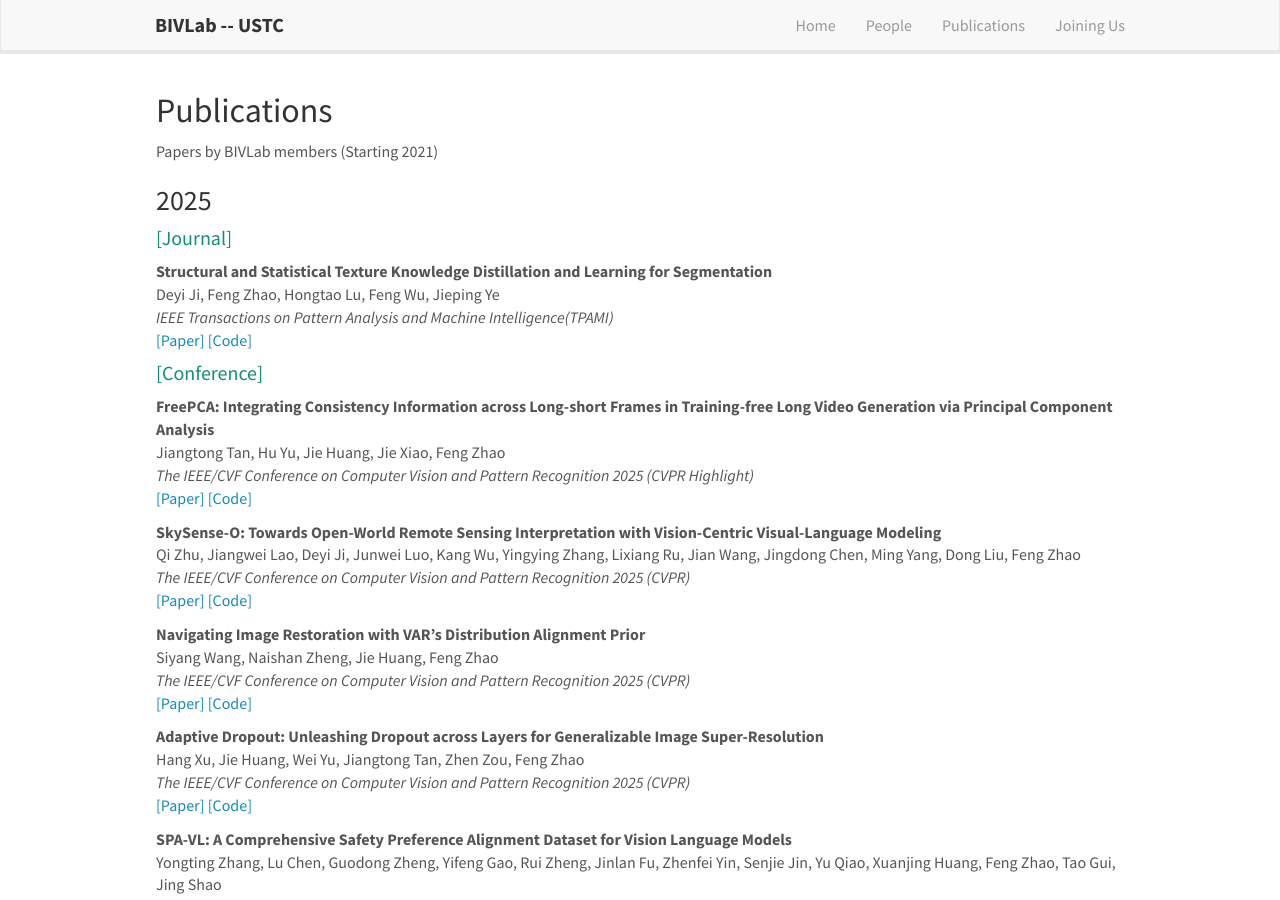
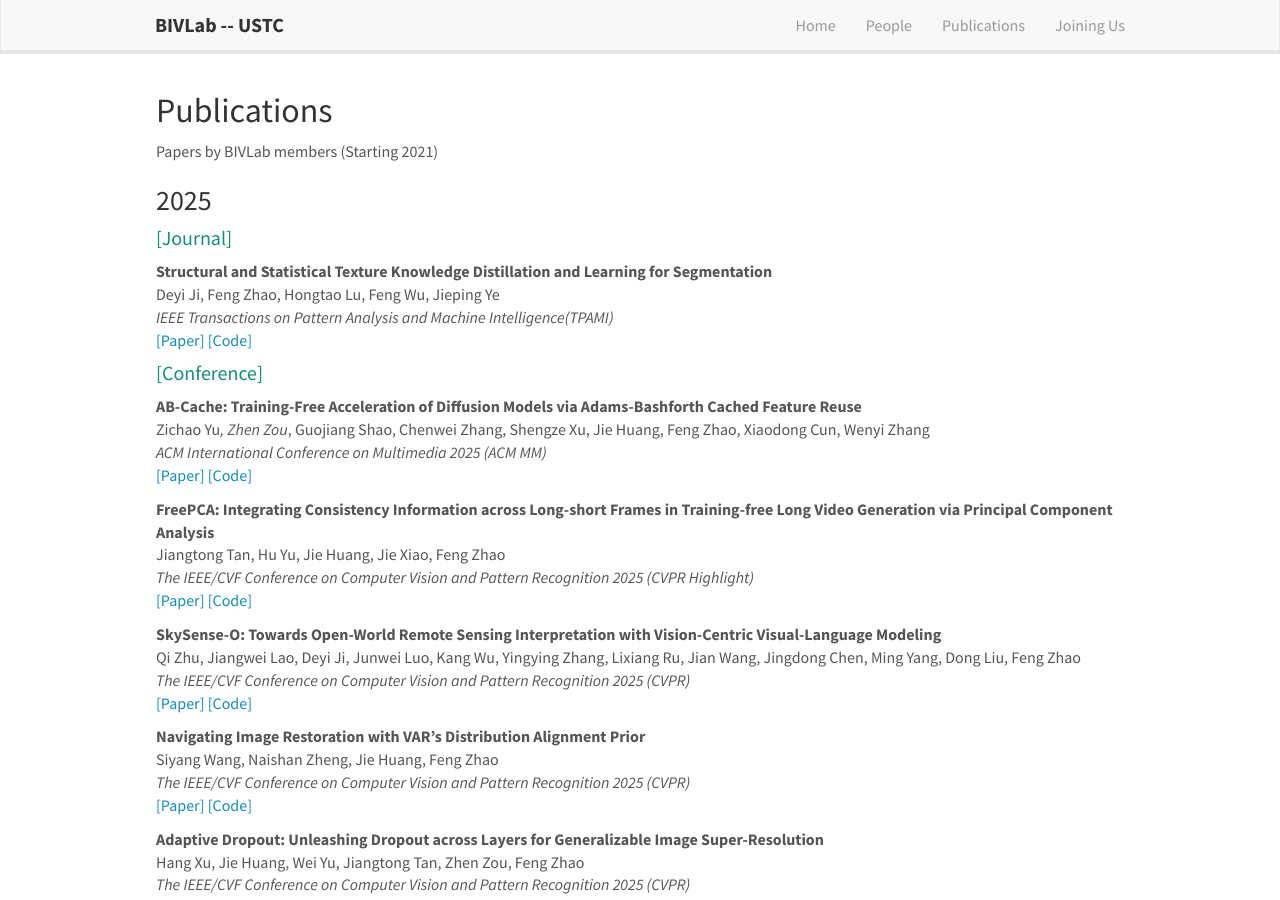
Before and after one commit to bivlab123/bivlab123.github.io, a Jekyll site: the page built from _pages/publications.md, in a window 1280 px wide and 900 px high. Built offline with Jekyll 4.4.1, drawn with Linux system fonts in a browser that asks for light colours; nearby versions of some CDN libraries.

Commit message:
update acmmm

```diff
--- a/_data/news.yml
+++ b/_data/news.yml
@@ -1,3 +1,6 @@
+- date: Jul 2025
+  headline: "We have 1 paper accepted to ACM MM 2025!"
+
 - date: Apr 2025
   headline: "One of our papers has been honored as a CVPR 2025 Highlight paper!"
 
--- a/_data/publist_2025.yml
+++ b/_data/publist_2025.yml
@@ -1,3 +1,15 @@
+- title: "AB-Cache: Training-Free Acceleration of Diffusion Models via Adams-Bashforth Cached Feature Reuse"
+  authors: Zichao Yu*, Zhen Zou*, Guojiang Shao, Chenwei Zhang, Shengze Xu, Jie Huang, Feng Zhao, Xiaodong Cun, Wenyi Zhang
+  venue: "ACM International Conference on Multimedia 2025 (ACM MM)"
+  link:
+    url:
+    display: \[Paper\]
+  code:
+    url:
+    display: \[Code\]
+  highlight: 0
+  year: 2025
+
 - title: "FreePCA: Integrating Consistency Information across Long-short Frames in Training-free Long Video Generation via Principal Component Analysis"
   authors: Jiangtong Tan, Hu Yu, Jie Huang, Jie Xiao, Feng Zhao
   venue: "The IEEE/CVF Conference on Computer Vision and Pattern Recognition 2025 (CVPR Highlight)"
```
